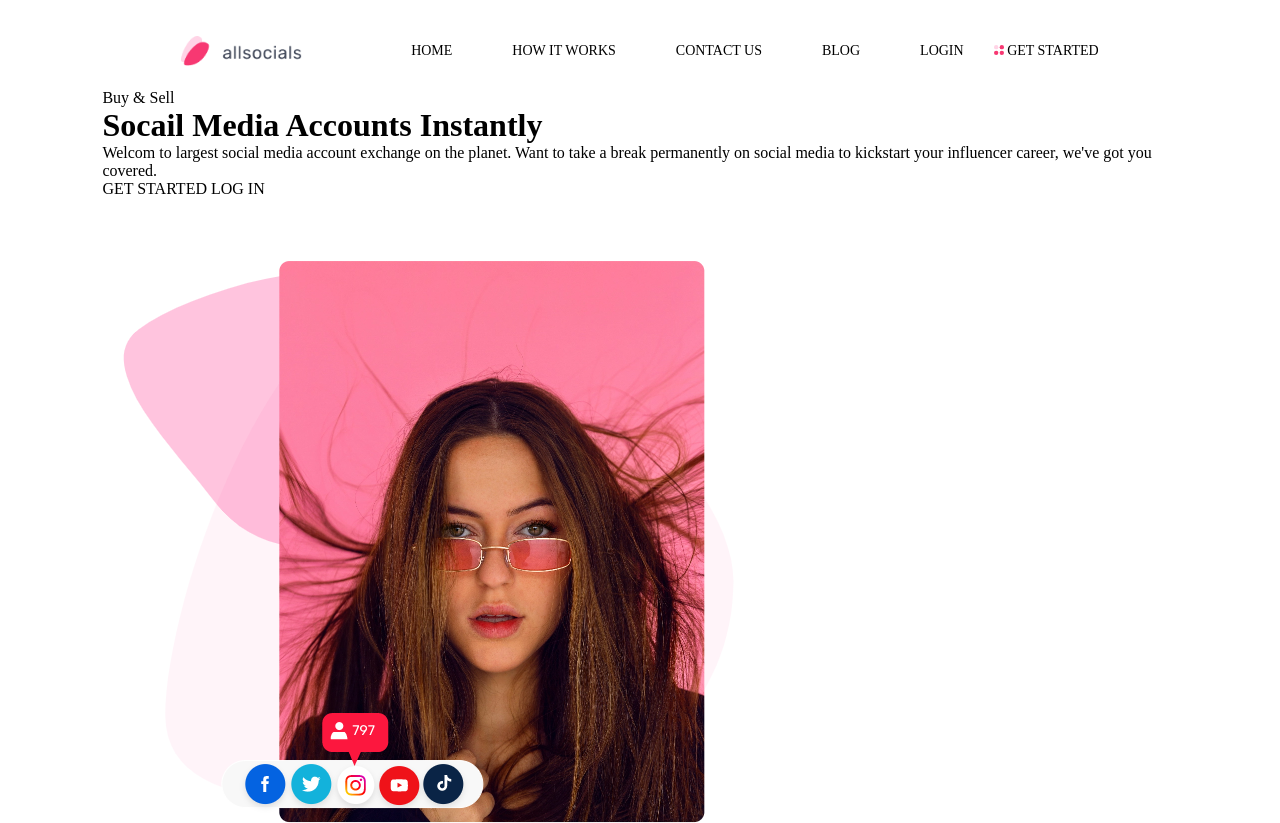
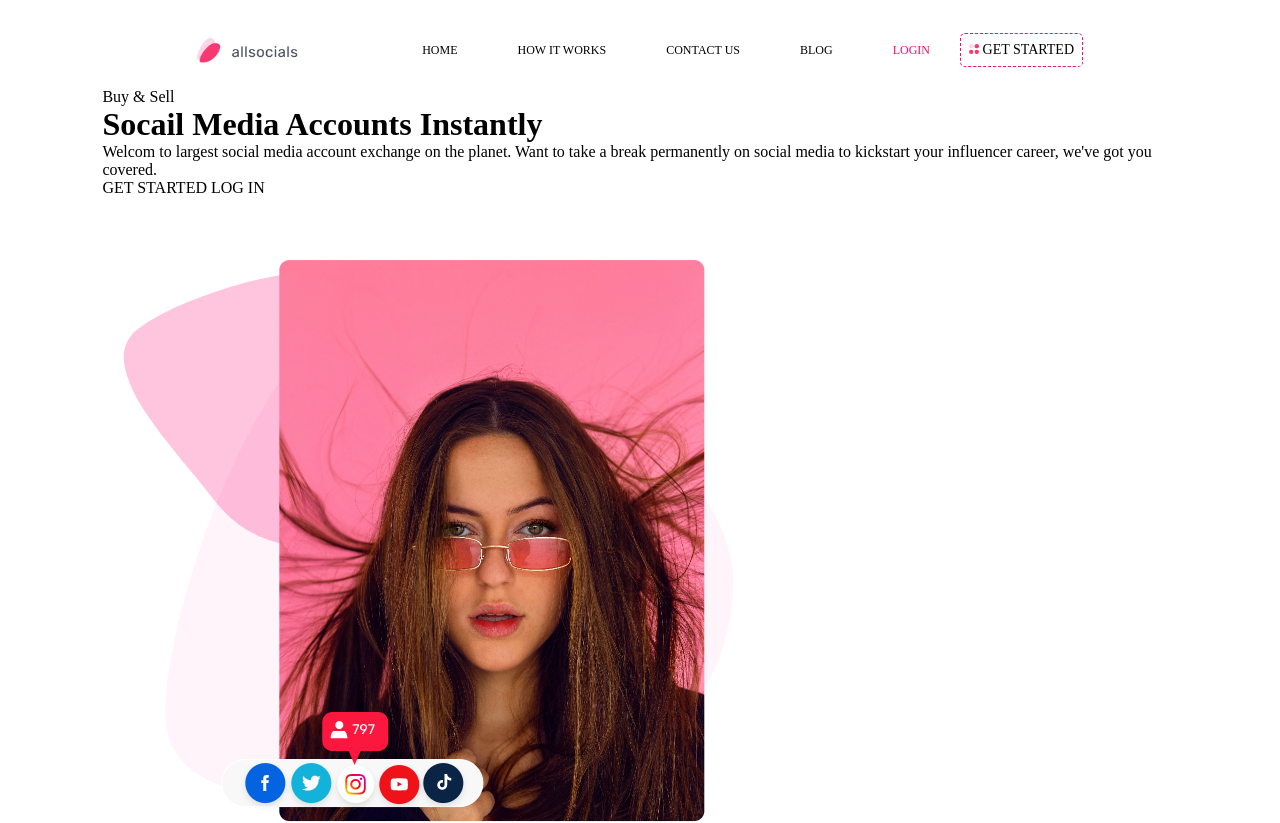
Before and after one commit to einsteinnnamah/allsocial_website, a plain HTML site: page index.html in a window 1280 px wide. Drawn offline with Linux system fonts and the light colour scheme.

Commit message:
allsocial_website

```diff
--- a/src/index.css
+++ b/src/index.css
@@ -18,23 +18,34 @@
     display: flex;
     align-items: center;
     justify-content: space-evenly;
-    font-size: 14px;
+
 }
 
 .logo img{
-    height: 30px;
+    height: 25px;
 }
 
 .navbar{
     display: flex;
     align-items: center;
+    font-size: 12px;
 }
 
+.active{
+    color: #FE0A74;
+}
 .navbar span{
     padding: 30px;
 }
 
 
+.navbar-btn{
+    padding: 8px 8px 8px 8px;
+    border: 1.5px dashed #FE0A74;
+    border-radius: 5px;
+    font-size: 14px;
+}
+
 .navbar-btn img{
     height: 10px;
 }
```
